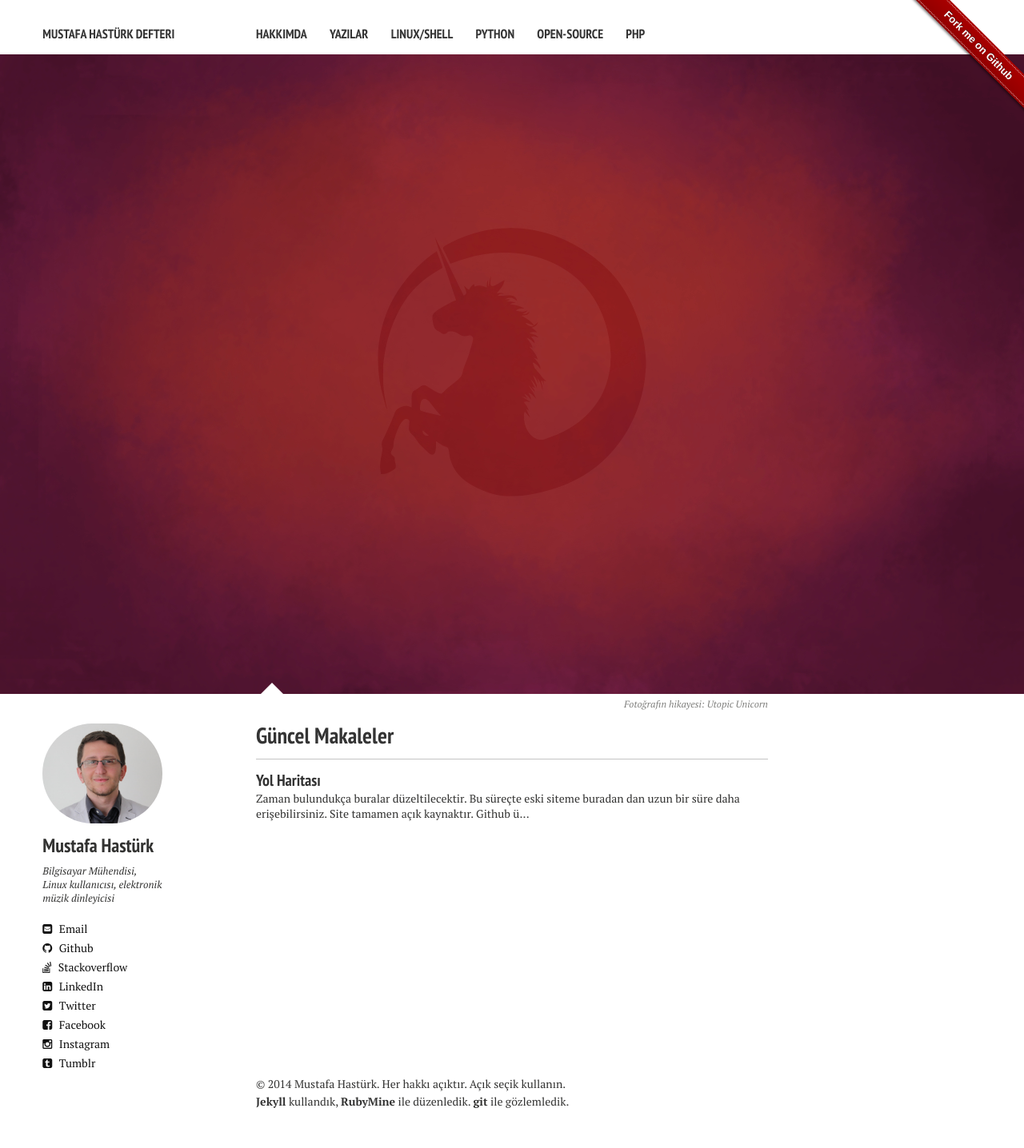
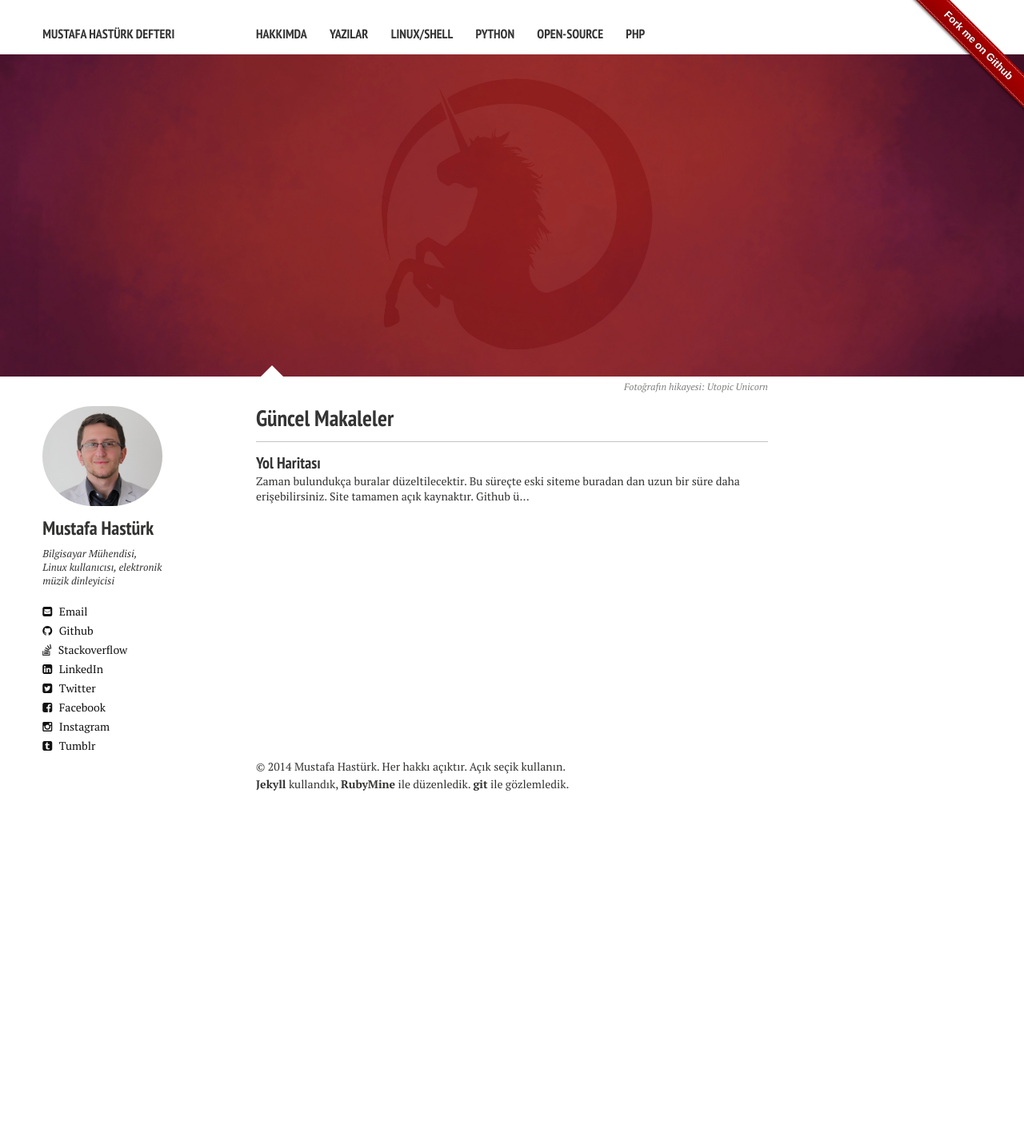
Before and after one commit to HalimAkbyk/muhasturk.github.io, a Jekyll site: the page built from index.md, in a window 1280 px wide. Shown: the whole page at 80% size. Built offline with Jekyll 4.4.1, drawn with Linux system fonts in a browser that asks for light colours; nearby versions of some CDN libraries; after the commit the page ends 1039 px from its top, so only the background shows below that.

Commit message:
cover image croped

```diff
--- a/index.md
+++ b/index.md
@@ -3,7 +3,7 @@ layout: home
 excerpt: "Mustafa Hastürk'ün kişisel web sitesidir. Linux, python, php, git ve açık kaynak ile ilgili yazılar bulunur."
 tags: [Mustafa, Hastürk, anasayfa, sitesi, blog, linux, python, php, open, source, git, unix, bash]
 image:
-  feature: utopic_unicorn.jpg
+  feature: utopic_unicorn_cover.jpg
   credit: Utopic Unicorn
   creditlink: https://bugs.launchpad.net/ubuntu/+source/ubuntu-wallpapers/+bug/1354341/+attachment/4199899/+files/14.10%20images.zip
 ---
```
Also changed, not shown: images/utopic_unicorn_cover.jpg (added).
